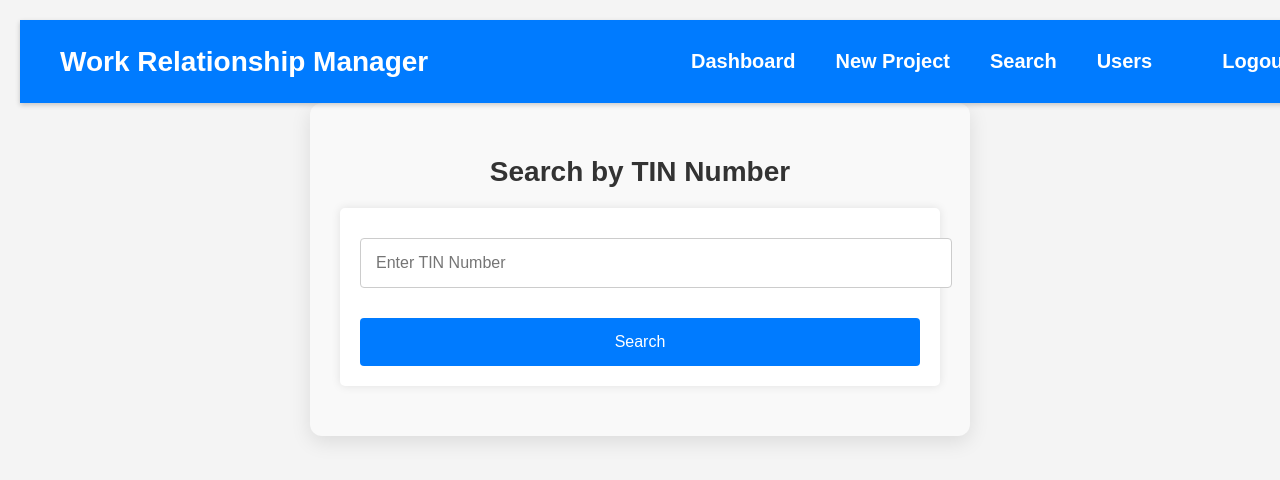
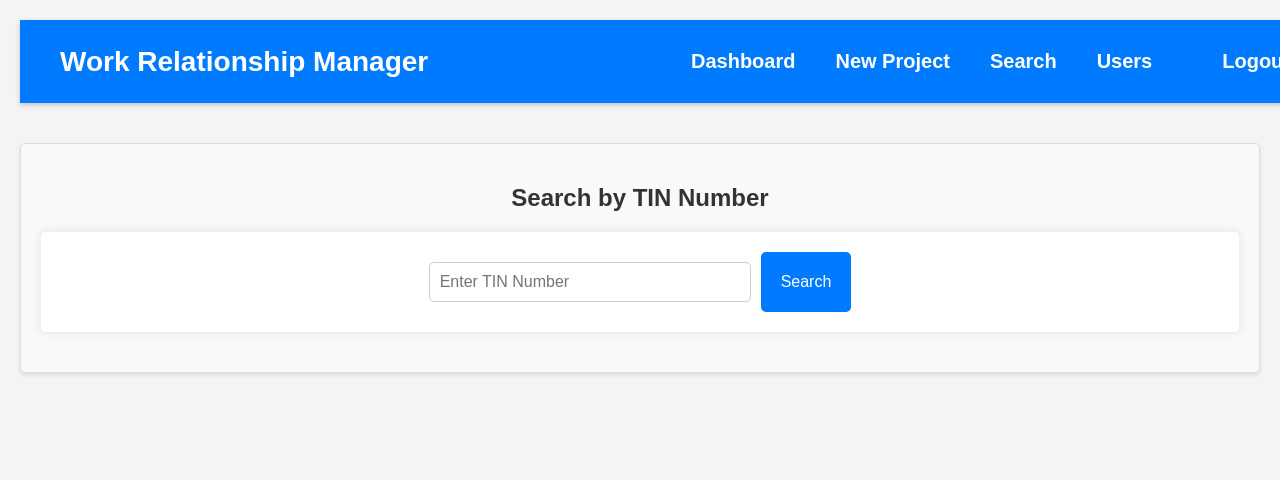
Before and after one commit to mihretue/Work-Relationship, a React (Create React App) app in the folder frontend/: page /search in a window 1280 px wide. Shown: the top 480 px of the page. Built offline with nearby package versions, Linux system fonts and the light colour scheme.

Commit message:
search bar

```diff
--- a/frontend/src/components/NewProject.js
+++ b/frontend/src/components/NewProject.js
@@ -59,6 +59,7 @@ const NewProject = ({ onProjectCreated }) => {
                         value={formData.tinNumber}
                         onChange={handleChange}
                         required
+                        type="number"
                     />
                     <input
                         name="companyName"
@@ -82,6 +83,7 @@ const NewProject = ({ onProjectCreated }) => {
                         value={formData.phoneNumber}
                         onChange={handleChange}
                         required
+                        type="number"
                     />
                 </div>
                 <div className="form-row">
--- a/frontend/src/components/Search.js
+++ b/frontend/src/components/Search.js
@@ -1,8 +1,9 @@
 import React, { useState } from 'react';
 import '../styles/Search.css'; // Import the CSS for styling
 
-const Search = () => {
+const Search = ({ projects }) => {
     const [tinNumber, setTinNumber] = useState(''); // State for TIN number
+    const [filteredProjects, setFilteredProjects] = useState([]); // State for search results
 
     const handleChange = (e) => {
         setTinNumber(e.target.value); // Update TIN number state
@@ -10,12 +11,13 @@ const Search = () => {
 
     const handleSubmit = (e) => {
         e.preventDefault();
-        // Implement search logic here
-        console.log('Searching for TIN Number:', tinNumber);
-        // You can add your search logic here, e.g., API call
+        // Filter projects with the matching TIN number
+        const matches = projects.filter(project => project.tinNumber === tinNumber);
+        setFilteredProjects(matches); // Update state with matching results
     };
 
     return (
+        <div className="search-container">
             <div className="search">
                 <h2>Search by TIN Number</h2>
                 <form onSubmit={handleSubmit}>
@@ -29,6 +31,53 @@ const Search = () => {
                     <button type="submit">Search</button>
                 </form>
             </div>
+
+            {filteredProjects.length > 0 && (
+                <div className="results">
+                    <h3>Search Results</h3>
+                    <div className="project-details">
+                        <table>
+                            <thead>
+                                <tr>
+                                    <th>TIN Number</th>
+                                    <th>Manager</th>
+                                    <th>Company</th>
+                                    <th>Phone</th>
+                                    <th>Project</th>
+                                    <th>Cost</th>
+                                    <th>Type</th>
+                                    <th>Grade</th>
+                                    <th>Organization</th>
+                                    <th>Performance</th>
+                                    <th>Category</th>
+                                </tr>
+                            </thead>
+                            <tbody>
+                                {filteredProjects.map(project => (
+                                    <tr key={project.id}>
+                                        <td>{project.tinNumber}</td>
+                                        <td>{project.managerName}</td>
+                                        <td>{project.companyName}</td>
+                                        <td>{project.phoneNumber}</td>
+                                        <td>{project.projectName}</td>
+                                        <td>{project.projectCost}</td>
+                                        <td>{project.companyType}</td>
+                                        <td>{project.grade}</td>
+                                        <td>{project.organization}</td>
+                                        <td>{project.performance}</td>
+                                        <td>{project.category}</td>
+                                    </tr>
+                                ))}
+                            </tbody>
+                        </table>
+                    </div>
+                </div>
+            )}
+
+            {filteredProjects.length === 0 && tinNumber && (
+                <p className="no-results">No results found for TIN Number: {tinNumber}</p>
+            )}
+        </div>
     );
 };
 
--- a/frontend/src/styles/Search.css
+++ b/frontend/src/styles/Search.css
@@ -1,69 +1,86 @@
+.search-container {
+    margin-top: 40px; /* Adjust positioning to be further below the dashboard */
+    padding: 20px;
+    background-color: #f9f9f9;
+    border: 1px solid #ddd;
+    border-radius: 5px;
+    box-shadow: 0 2px 4px rgba(0, 0, 0, 0.1);
+}
+
 .search {
-    padding: 30px;
-    background-color: #f9f9f9;
-    /* Light background for contrast */
-    border-radius: 12px;
-    box-shadow: 0 6px 20px rgba(0, 0, 0, 0.1);
-    max-width: 600px;
-    /* Limit the width for better appearance */
-    margin: auto;
-    /* Center the form */
+    text-align: center;
+    margin-bottom: 20px;
 }
 
 .search h2 {
-    text-align: center;
     color: #333;
-    font-size: 28px;
-    /* Larger font size for the heading */
-    margin-bottom: 20px;
-    /* Space below the heading */
 }
 
 .search form {
     display: flex;
-    flex-direction: column;
-    gap: 20px;
-    /* Space between form elements */
+    justify-content: center;
+    gap: 10px;
+    margin-bottom: 20px;
 }
 
-.search input {
-    width: 100%;
-    padding: 15px;
-    /* Increased padding for better touch targets */
+.search input[type="text"] {
+    padding: 10px;
     border: 1px solid #ccc;
-    border-radius: 4px;
-    transition: border-color 0.3s, box-shadow 0.3s;
-    /* Smooth transition for border color and shadow */
+    border-radius: 5px;
     font-size: 16px;
-    /* Increased font size */
-}
-
-.search input:focus {
-    border-color: #007bff;
-    /* Change border color on focus */
-    box-shadow: 0 0 5px rgba(0, 123, 255, 0.5);
-    /* Add shadow on focus */
-    outline: none;
-    /* Remove default outline */
+    width: 300px;
 }
 
 .search button {
+    padding: 10px 20px;
     background-color: #007bff;
-    /* Primary button color */
     color: white;
     border: none;
-    padding: 15px;
-    border-radius: 4px;
+    border-radius: 5px;
     cursor: pointer;
-    transition: background-color 0.3s, transform 0.2s;
-    /* Smooth transition for background color and scale */
     font-size: 16px;
-    /* Increased font size for the button */
 }
 
 .search button:hover {
     background-color: #0056b3;
-    /* Darker blue on hover */
-    transform: scale(1.05);
-    /* Slightly enlarge button on hover */
 }
+
+.results {
+    margin-top: 20px;
+    padding-top: 20px;
+    border-top: 1px solid #ddd;
+}
+
+.results h3 {
+    text-align: center;
+    color: #333;
+}
+
+.project-details {
+    margin: 20px auto;
+    max-width: 100%;
+    overflow-x: auto;
+}
+
+.project-details table {
+    width: 100%;
+    border-collapse: collapse;
+}
+
+.project-details th,
+.project-details td {
+    padding: 10px;
+    border: 1px solid #ddd;
+    text-align: left;
+}
+
+.project-details th {
+    background-color: #f1f1f1;
+    font-weight: bold;
+}
+
+.no-results {
+    color: #d9534f;
+    text-align: center;
+    font-weight: bold;
+}
```
Lines whose indentation alone changed are shown as unchanged.
